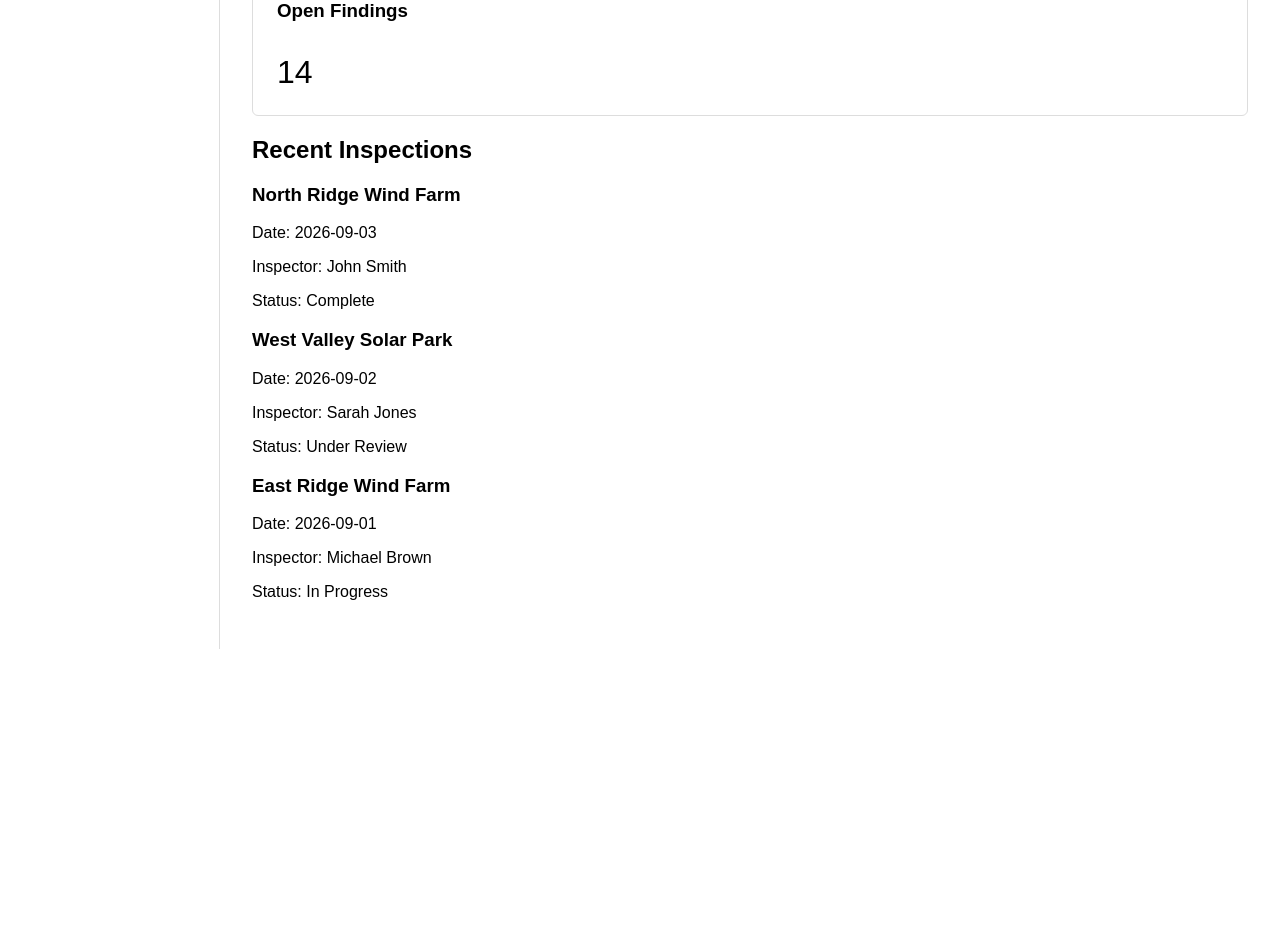
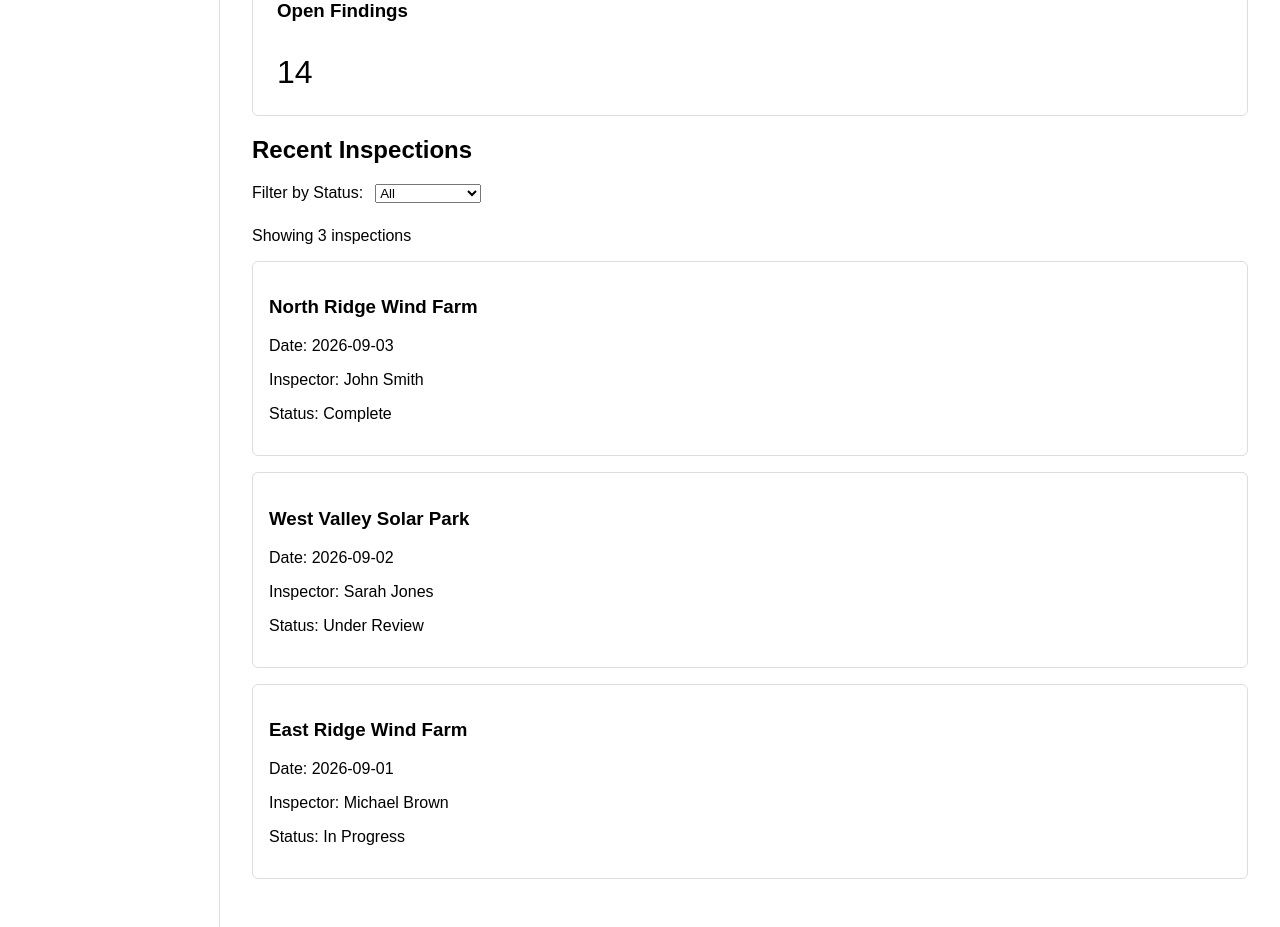
Before and after one commit to greg-vallone/aeroinspect, a React (Vite) app: page / in a window 1280 px wide. Shown: the part 640-1567 px from the top of the page. Before the commit the page ends 1289 px from the top, so only its background shows below. Built offline with nearby package versions, Linux system fonts and the light colour scheme.

Commit message:
Added inspection status filtering

```diff
--- a/src/App.css
+++ b/src/App.css
@@ -77,3 +77,17 @@ main {
 .content {
   flex: 1;
 }
+
+.inspection-filter {
+  display: flex;
+  align-items: center;
+  gap: 0.75rem;
+  margin-bottom: 1.5rem;
+}
+
+.inspection-item {
+  padding: 1rem;
+  margin-bottom: 1rem;
+  border: 1px solid #ddd;
+  border-radius: 6px;
+}
--- a/src/components/inspection-list/inspection-list.component.tsx
+++ b/src/components/inspection-list/inspection-list.component.tsx
@@ -1,11 +1,39 @@
+import { useState } from "react";
 import { inspections } from "../../data/inspections.data";
+import type { InspectionFilter } from "../../types/inspection";
 
 const InspectionList = () => {
+    const [selectedStatus, setSelectedStatus] = useState<InspectionFilter>('All')
+
+    const filteredInspections =
+        selectedStatus === "All"
+          ? inspections
+          : inspections.filter((inspection) => inspection.status === selectedStatus);
+
     return (
         <div>
-            <h2>Recent Inspections</h2>
-            {inspections.map((inspection) =>(
-                <div key={inspection.id}>
+            <div className="inspection-filter">
+                <label htmlFor="status-filter">Filter by Status:</label>
+
+                <select
+                name="status-filter"
+                id="status-filter"
+                value={selectedStatus}
+                onChange={(event) => setSelectedStatus(event.target.value)}
+                >
+                <option value="All">All</option>
+                <option value="Scheduled">Scheduled</option>
+                <option value="In Progress">In Progress</option>
+                <option value="Under Review">Under Review</option>
+                <option value="Complete">Complete</option>
+                </select>
+            </div>
+
+            {filteredInspections.length === 0 && (<p>No inspections match the selected status.</p>)}
+            {filteredInspections.length !== 0 && (<p>Showing {filteredInspections.length} inspections</p>)}
+
+            {filteredInspections.map((inspection) =>(
+                <div className="inspection-item" key={inspection.id}>
                     <h3>{inspection.siteName}</h3>
                     <p>Date: {inspection.inspectionDate}</p>
                     <p>Inspector: {inspection.inspector}</p>
--- a/src/pages/dashboard.tsx
+++ b/src/pages/dashboard.tsx
@@ -13,8 +13,11 @@ const Dashboard = () => {
                 <StatCard title="Pending Inspections" value={7} />
                 <StatCard title="Open Findings" value={14} />
             </section>
+            <div>
+                <h2>Recent Inspections</h2>
+                <InspectionList/>
+            </div>
 
-            <InspectionList/>
         </main>
     );
 }
--- a/src/types/inspection.ts
+++ b/src/types/inspection.ts
@@ -5,6 +5,7 @@ export type InspectionStatus =
   | "Under Review"
   | "Complete";
 
+  export type InspectionFilter = "All" | InspectionStatus;
 export interface Inspection {
   id: number;
   siteName: string;
```
Also changed, not shown: src/App.tsx (indentation only).
